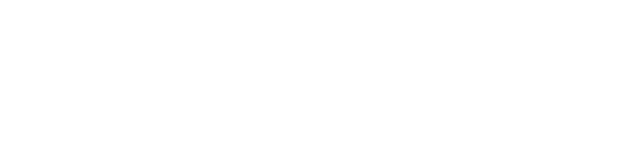
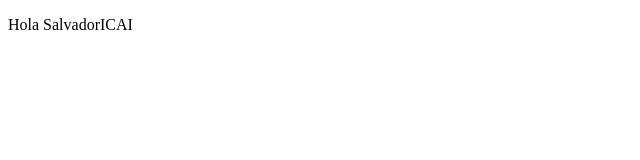
Before and after one commit to SalvadorICAI/ci-cd, a plain HTML site: page src/index.html in a window 1280 px wide. Shown: the whole page, without its empty margins (0-640 px from the left). Drawn offline with Linux system fonts and the light colour scheme.

Commit message:
feat: add body

```diff
--- a/src/index.html
+++ b/src/index.html
@@ -1,5 +1,5 @@
 <!DOCTYPE html>
 <html>
 <head><title></title></head>
-<body></body>
+<body><p>Hola SalvadorICAI</p></body>
 </html>
```
